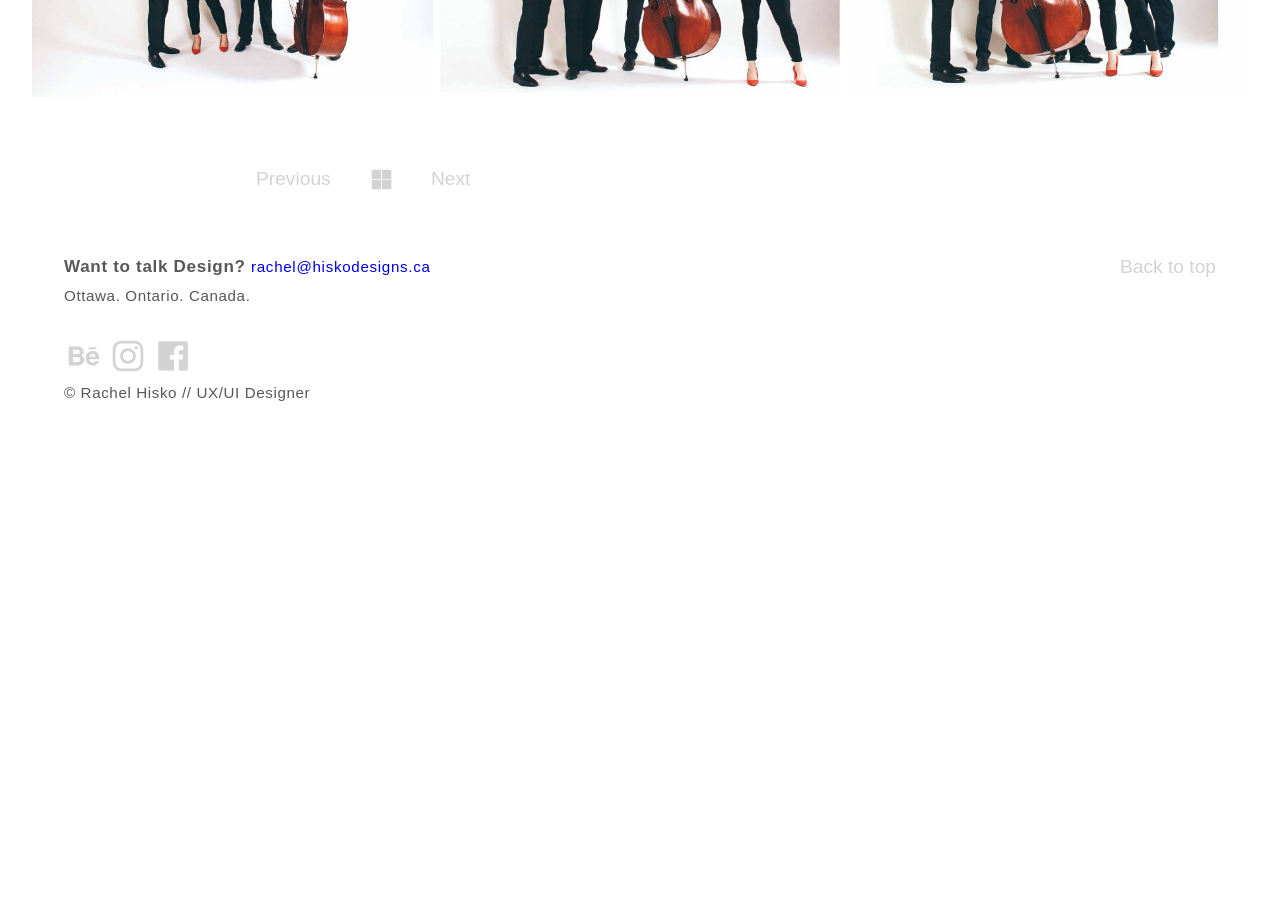
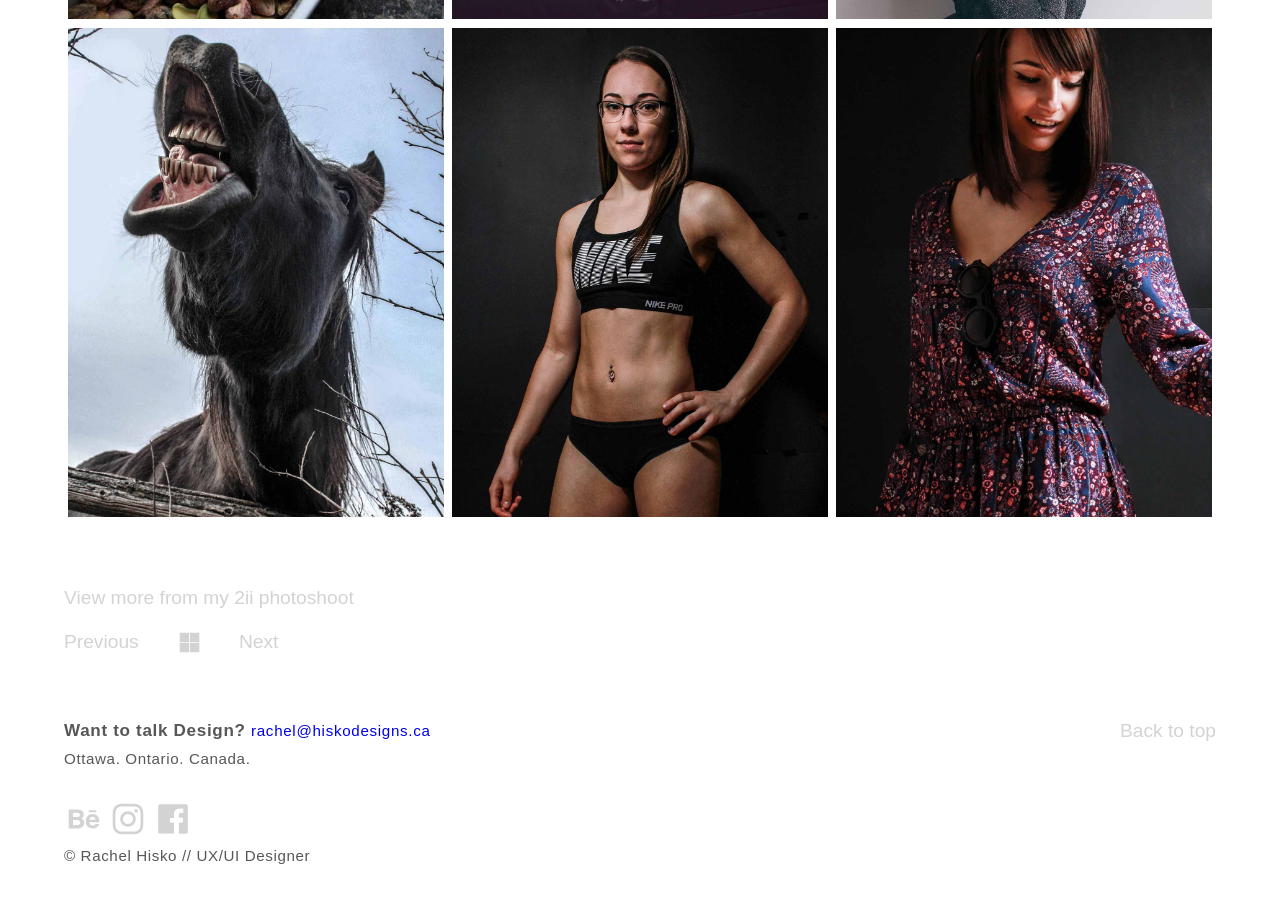
Before and after one commit to rachelhisko/hiskodesigns.ca, a Jekyll site: the page built from photography.html, in a window 1280 px wide and 900 px high, scrolled down 2211 px. Built offline with Jekyll 4.4.1, drawn with Linux system fonts in a browser that asks for light colours; nearby versions of some CDN libraries; some web fonts are replaced; comment, search, counter and statistics services are not loaded; before the commit the page ends 2647 px from its top, so only the background shows below that.

Commit message:
deleting website and created motion and added photography

```diff
--- a/index.html
+++ b/index.html
@@ -35,7 +35,7 @@ title: Rachel Hisko Designs • Work Display
     {% include card.html url="/seafood-eats/" file="images/seafood-main-page.jpg" alt="Seafood Eats" title="Seafood Eats" caption="Global Goal" %}
     {% include card.html url="/global-goals-app/" file="images/global-goals-home.jpg" alt="Global-Goals-App" title="Unknown App Name" caption="Global Goal" %}
     {% include card.html url="/heritage-logo/" file="images/logo-design-main-page.jpg" alt="Heritage Logo" title="Heritage" caption="Logo Redesign" %}
-    {% include card.html url="/motion/" file="images/birch-haven-home.jpg" alt="Motion" title="Motion" %}
+    {% include card.html url="/motion/" file="images/motion-main.jpg" alt="Motion" title="Motion" %}
   </section>
 
   <div class="wrapper gutter-1-8">
@@ -47,7 +47,7 @@ title: Rachel Hisko Designs • Work Display
           </div>
           <div class="absolute pin-center project w-1">
             <h2 class="push-0 pad-t-1-4 text-upper giga">Photography</h2>
-            <h3 class="kilo push-0">...</h3>
+            <h3 class="kilo push-0"></h3>
           </div>
       </div>
     </a>
--- a/photography.html
+++ b/photography.html
@@ -13,7 +13,7 @@ title: Photography
     <p>During the summer of 2017, I had the opportunity in working for the Carleton Place Chamber of Commerce as their photographer. I was hired to photograph the Town of Carleton Place for historical purposes as well as for their 2018 town guide and their social media. My time there was very educational and productive because I did more than what my job titled required, I had the chance to design postcards, brochures, posters, t-shirts, guide cover, and many different types of logos. At the Chamber I used an extensive range of technical equipment (camera, lenses, and lighting and specialist software; I had to communicate with models, putting them at ease, encouraging and directing them and I also processed 1000s of images through Lightroom and Photoshop.</p>
   </div>
 
-  <div class="grid gutter">
+  <div class="grid wrapper">
     <div class="unit xs-1 s-1 m-1-2 l-1-3 gutter-1-8">
       <img class="w-1" itemprop="image" src="{{site.baseurl}}/images/photography-child-happy.jpg" alt="">
     </div>
@@ -49,7 +49,7 @@ title: Photography
     <h3 class="push-0 pad-t tera">Other Photography</h3>
     <p>I know my camera like it’s the back of my hand. I have had many opportunities to be able to show off some of my photography skills. Personally I don’t like to think of photography as a job, because it is something I love doing. I feel fulfilled every time I see my model face once I capture that perfect moment for them. After I finish a session I always think to myself “I would have done that for free,” this is because I truly enjoy connecting with people to make them feel comfortable and at ease when I am taking their photo.</p>
   </div>
-  <div class="grid gutter push-2">
+  <div class="grid wrapper push-2">
     <div class="unit xs-1 s-1 m-1-2 l-1-3 gutter-1-8">
       <img class="w-1" itemprop="image" src="{{site.baseurl}}/images/photography-band-group1.jpg" alt="">
     </div>
@@ -60,20 +60,33 @@ title: Photography
       <img class="w-1" itemprop="image" src="{{site.baseurl}}/images/photography-band-group3.jpg" alt="">
     </div>
     <div class="unit xs-1 s-1 m-1-2 l-1-3 gutter-1-8">
-      <img class="w-1" itemprop="image" src="{{site.baseurl}}/images/photography-band-group1.jpg" alt="">
+      <img class="w-1" itemprop="image" src="{{site.baseurl}}/images/food1.jpg" alt="">
     </div>
     <div class="unit xs-1 s-1 m-1-2 l-1-3 gutter-1-8">
-      <img class="w-1" itemprop="image" src="{{site.baseurl}}/images/photography-band-group2.jpg" alt="">
+      <img class="w-1" itemprop="image" src="{{site.baseurl}}/images/chloe3.jpg" alt="">
     </div>
     <div class="unit xs-1 s-1 m-1-2 l-1-3 gutter-1-8">
-      <img class="w-1" itemprop="image" src="{{site.baseurl}}/images/photography-band-group3.jpg" alt="">
+      <img class="w-1" itemprop="image" src="{{site.baseurl}}/images/chloe4.jpg" alt="">
     </div>
+    <div class="unit xs-1 s-1 m-1-2 l-1-3 gutter-1-8">
+      <img class="w-1" itemprop="image" src="{{site.baseurl}}/images/horse.jpg" alt="">
+    </div>
+    <div class="unit xs-1 s-1 m-1-2 l-1-3 gutter-1-8">
+      <img class="w-1" itemprop="image" src="{{site.baseurl}}/images/jessica.jpg" alt="">
+    </div>
+    <div class="unit xs-1 s-1 m-1-2 l-1-3 gutter-1-8">
+      <img class="w-1" itemprop="image" src="{{site.baseurl}}/images/chloe1.jpg" alt="">
+    </div>
+  </div>
+
+  <div class="nav-link wrapper push-1-2">
+    <a href="https://www.behance.net/gallery/49349703/2ii-Photoshoot">View more from my 2ii photoshoot</a>
   </div>
 
 
 </section>
 
-  <div class="content nav-link">
+  <div class="wrapper nav-link">
     <div class="inline">
       <a href="{{site.baseurl}}/birch-haven-redesign">Previous</a>
     </div>
```
Also changed, not shown: images/birch-haven-home.jpg (deleted), images/birch-haven-redesign-persona2.jpg (deleted), images/birch-haven-redesign-top.jpg (deleted), images/chloe1.jpg (added), images/chloe2.jpg (added), images/chloe3.jpg (added), images/chloe4.jpg (added), images/food1.jpg (added), images/food2.jpg (added), images/horse.jpg (added), images/jessica.jpg (added), images/motion-main.jpg (added), 3 other files.
